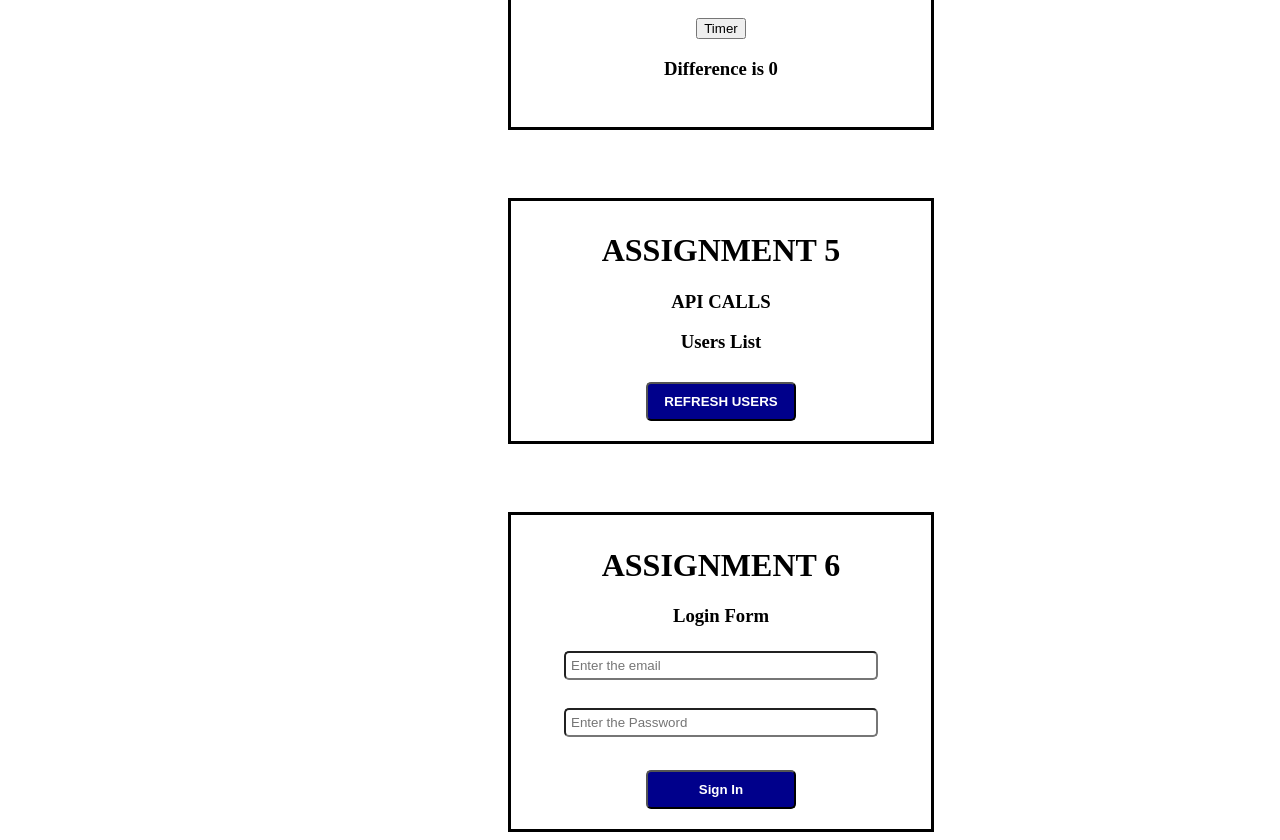
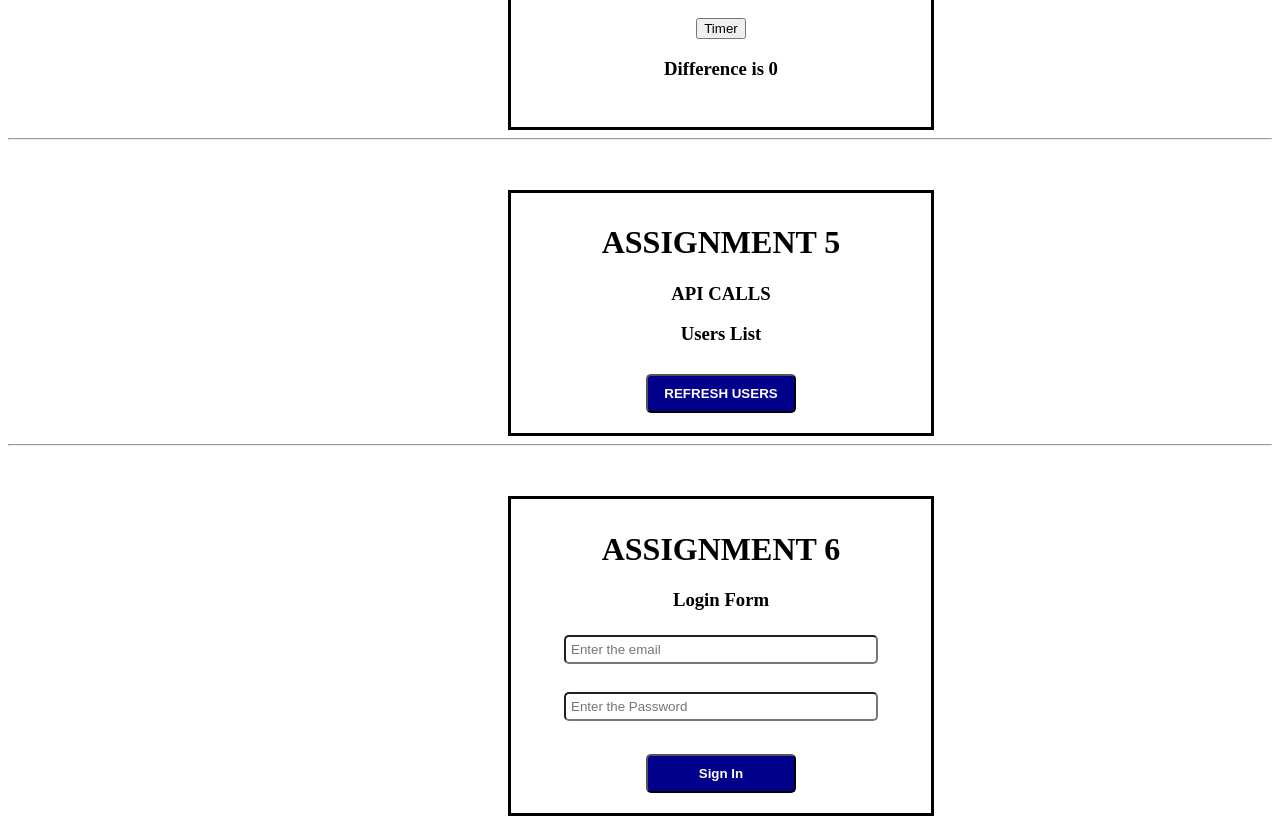
Before and after one commit to ramsankar2022/ReactCourse, a React (Create React App) app: page / in a window 1280 px wide. Shown: the part 1080-1920 px from the top of the page. Built offline with nearby package versions, Linux system fonts and the light colour scheme; no server answers.

Commit message:
Some Changes

```diff
--- a/src/App.js
+++ b/src/App.js
@@ -15,9 +15,9 @@ function App() {
       <ChangeDivColor />
       <hr />
       <ParentComponent />
-      <br />
+      <hr />
       <APIRequest />
-      <br />
+      <hr />
       <Login />
     </div>
   );
```
